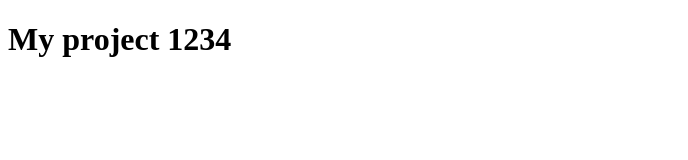
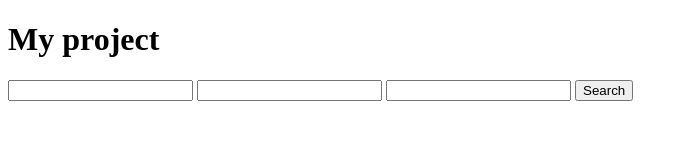
Before and after one commit to BanzaiFun/my-project, a plain HTML site: page index.html in a window 1280 px wide. Shown: the whole page, without its empty margins (0-688 px from the left). Drawn offline with Linux system fonts and the light colour scheme.

Commit message:
add was input

```diff
--- a/index.html
+++ b/index.html
@@ -8,6 +8,12 @@
     <title>My project</title>
 </head>
 <body>
-    <h1>My project 1234</h1>
+    <h1>My project</h1>
+    <form action="" method="get">
+        <input type="text" name="x" id="x">
+        <input type="text" name="y" id="y">
+        <input type="text" name="z" id="z">
+        <button>Search</button>
+    </form>
 </body>
 </html>
```
